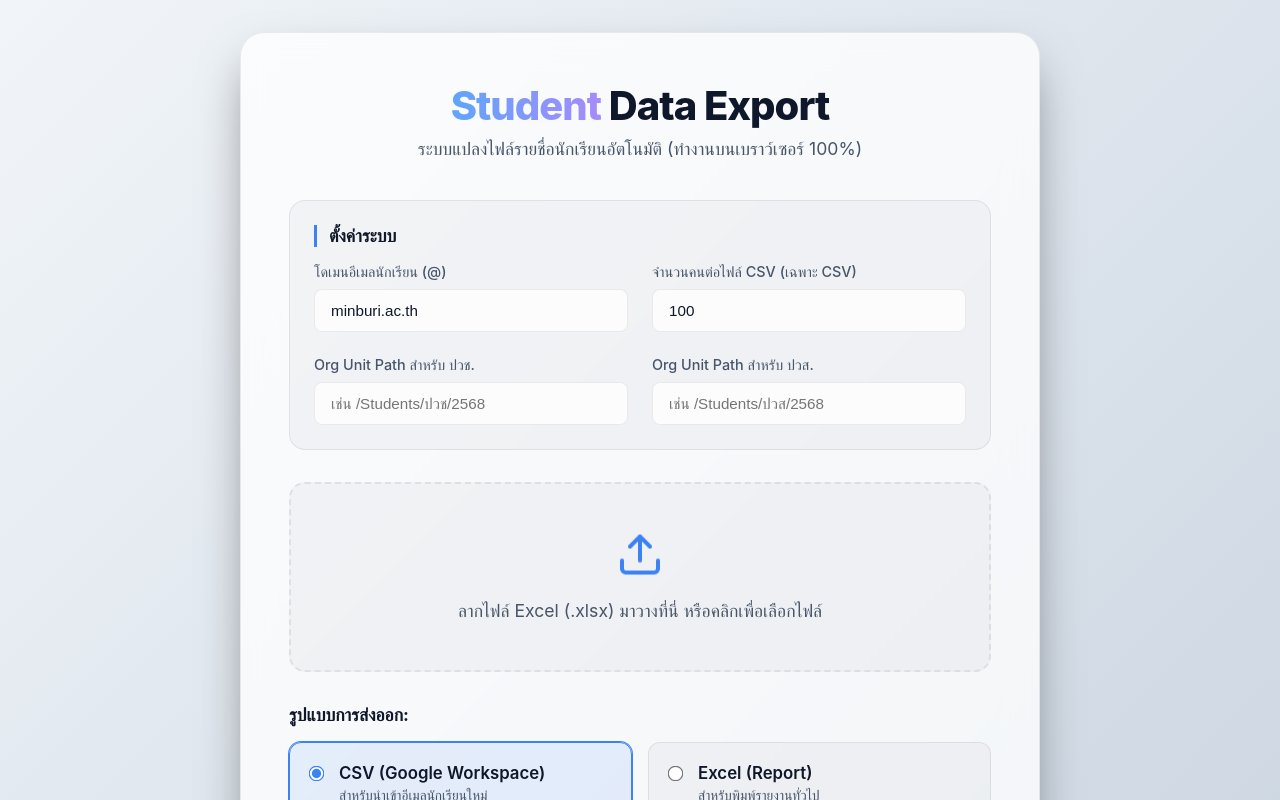
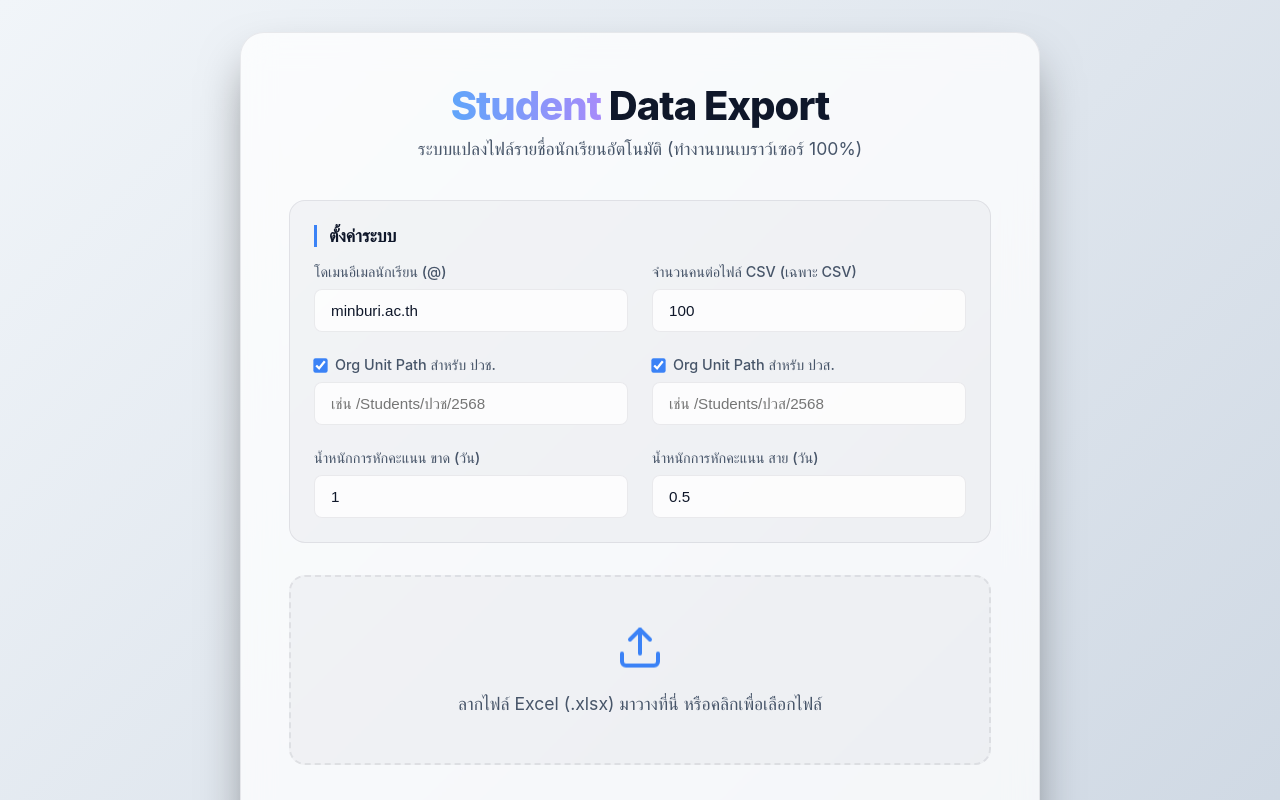
Before and after one commit to Jaobie-BN/student-export-web, a Next.js app: page / in a window 1280 px wide. Shown: the top 800 px of the page. Built offline with nearby package versions, Linux system fonts and the light colour scheme.

Commit message:
update 2.0

```diff
--- a/app/page.js
+++ b/app/page.js
@@ -12,6 +12,10 @@ export default function Home() {
   const [batchSize, setBatchSize] = useState(100);
   const [orgUnitPVC, setOrgUnitPVC] = useState('');
   const [orgUnitPVS, setOrgUnitPVS] = useState('');
+  const [usePVC, setUsePVC] = useState(true);
+  const [usePVS, setUsePVS] = useState(true);
+  const [absentWeight, setAbsentWeight] = useState(1.0);
+  const [lateWeight, setLateWeight] = useState(0.5);
   const [isSettingsLoaded, setIsSettingsLoaded] = useState(false);
   const [parsedData, setParsedData] = useState(null);
   const [isDragging, setIsDragging] = useState(false);
@@ -26,11 +30,19 @@ export default function Home() {
     const savedBatchSize = localStorage.getItem('student_export_batchSize');
     const savedPVC = localStorage.getItem('student_export_orgUnitPVC');
     const savedPVS = localStorage.getItem('student_export_orgUnitPVS');
+    const savedUsePVC = localStorage.getItem('student_export_usePVC');
+    const savedUsePVS = localStorage.getItem('student_export_usePVS');
+    const savedAbsentWeight = localStorage.getItem('student_export_absentWeight');
+    const savedLateWeight = localStorage.getItem('student_export_lateWeight');
 
     if (savedDomain !== null) setCustomDomain(savedDomain);
     if (savedBatchSize !== null) setBatchSize(parseInt(savedBatchSize) || 100);
     if (savedPVC !== null) setOrgUnitPVC(savedPVC);
     if (savedPVS !== null) setOrgUnitPVS(savedPVS);
+    if (savedUsePVC !== null) setUsePVC(savedUsePVC === 'true');
+    if (savedUsePVS !== null) setUsePVS(savedUsePVS === 'true');
+    if (savedAbsentWeight !== null) setAbsentWeight(parseFloat(savedAbsentWeight) || 1.0);
+    if (savedLateWeight !== null) setLateWeight(parseFloat(savedLateWeight) || 0.5);
     setIsSettingsLoaded(true);
   }, []);
 
@@ -41,7 +53,11 @@ export default function Home() {
     localStorage.setItem('student_export_batchSize', String(batchSize));
     localStorage.setItem('student_export_orgUnitPVC', orgUnitPVC);
     localStorage.setItem('student_export_orgUnitPVS', orgUnitPVS);
-  }, [customDomain, batchSize, orgUnitPVC, orgUnitPVS, isSettingsLoaded]);
+    localStorage.setItem('student_export_usePVC', String(usePVC));
+    localStorage.setItem('student_export_usePVS', String(usePVS));
+    localStorage.setItem('student_export_absentWeight', String(absentWeight));
+    localStorage.setItem('student_export_lateWeight', String(lateWeight));
+  }, [customDomain, batchSize, orgUnitPVC, orgUnitPVS, usePVC, usePVS, absentWeight, lateWeight, isSettingsLoaded]);
 
   const handleDragOver = (e) => {
     e.preventDefault();
@@ -118,12 +134,17 @@ export default function Home() {
       return;
     }
 
-    if (!orgUnitPVC.trim()) {
+    if (!usePVC && !usePVS) {
+      setError('กรุณาเลือกอย่างน้อยหนึ่งระดับชั้น (ปวช. หรือ ปวส.)');
+      return;
+    }
+
+    if (usePVC && !orgUnitPVC.trim()) {
       setError('กรุณากรอก Org Unit Path สำหรับ ปวช.');
       return;
     }
 
-    if (!orgUnitPVS.trim()) {
+    if (usePVS && !orgUnitPVS.trim()) {
       setError('กรุณากรอก Org Unit Path สำหรับ ปวส.');
       return;
     }
@@ -158,7 +179,11 @@ export default function Home() {
         batchSize,
         orgUnitPVC.trim(),
         orgUnitPVS.trim(),
-        onProgress
+        onProgress,
+        absentWeight,
+        lateWeight,
+        usePVC,
+        usePVS
       );
 
       setParsedData({
@@ -224,24 +249,70 @@ export default function Home() {
               />
             </div>
             <div className={styles.inputGroup}>
-              <label htmlFor="orgUnitPVC">Org Unit Path สำหรับ ปวช.</label>
+              <label htmlFor="orgUnitPVC" className={!usePVC ? styles.disabledLabel : ''} style={{ display: 'flex', alignItems: 'center', gap: '8px', cursor: 'pointer', userSelect: 'none' }}>
+                <input
+                  type="checkbox"
+                  checked={usePVC}
+                  onChange={(e) => setUsePVC(e.target.checked)}
+                  disabled={isProcessing}
+                  style={{ accentColor: 'var(--primary)', transform: 'scale(1.1)' }}
+                />
+                Org Unit Path สำหรับ ปวช.
+              </label>
               <input
                 id="orgUnitPVC"
                 type="text"
                 value={orgUnitPVC}
                 onChange={(e) => setOrgUnitPVC(e.target.value)}
-                placeholder="เช่น /Students/ปวช/2568"
-                disabled={isProcessing}
+                placeholder={usePVC ? "เช่น /Students/ปวช/2568" : "ไม่ได้เลือกใช้งาน"}
+                disabled={!usePVC || isProcessing}
+                className={!usePVC ? styles.disabledInput : ''}
               />
             </div>
             <div className={styles.inputGroup}>
-              <label htmlFor="orgUnitPVS">Org Unit Path สำหรับ ปวส.</label>
+              <label htmlFor="orgUnitPVS" className={!usePVS ? styles.disabledLabel : ''} style={{ display: 'flex', alignItems: 'center', gap: '8px', cursor: 'pointer', userSelect: 'none' }}>
+                <input
+                  type="checkbox"
+                  checked={usePVS}
+                  onChange={(e) => setUsePVS(e.target.checked)}
+                  disabled={isProcessing}
+                  style={{ accentColor: 'var(--primary)', transform: 'scale(1.1)' }}
+                />
+                Org Unit Path สำหรับ ปวส.
+              </label>
               <input
                 id="orgUnitPVS"
                 type="text"
                 value={orgUnitPVS}
                 onChange={(e) => setOrgUnitPVS(e.target.value)}
-                placeholder="เช่น /Students/ปวส/2568"
+                placeholder={usePVS ? "เช่น /Students/ปวส/2568" : "ไม่ได้เลือกใช้งาน"}
+                disabled={!usePVS || isProcessing}
+                className={!usePVS ? styles.disabledInput : ''}
+              />
+            </div>
+            <div className={styles.inputGroup}>
+              <label htmlFor="absentWeight">น้ำหนักการหักคะแนน ขาด (วัน)</label>
+              <input
+                id="absentWeight"
+                type="number"
+                step="0.1"
+                min="0"
+                value={absentWeight}
+                onChange={(e) => setAbsentWeight(Math.max(0, parseFloat(e.target.value) || 0))}
+                placeholder="เช่น 1.0"
+                disabled={isProcessing}
+              />
+            </div>
+            <div className={styles.inputGroup}>
+              <label htmlFor="lateWeight">น้ำหนักการหักคะแนน สาย (วัน)</label>
+              <input
+                id="lateWeight"
+                type="number"
+                step="0.1"
+                min="0"
+                value={lateWeight}
+                onChange={(e) => setLateWeight(Math.max(0, parseFloat(e.target.value) || 0))}
+                placeholder="เช่น 0.5"
                 disabled={isProcessing}
               />
             </div>
@@ -401,11 +472,15 @@ export default function Home() {
                           <th>นามสกุล</th>
                           <th>อีเมล</th>
                           <th>Org Unit Path</th>
+                          <th>ขาด (ครั้ง)</th>
+                          <th>สาย (ครั้ง)</th>
+                          <th>% เข้าเรียน</th>
                         </tr>
                       </thead>
                       <tbody>
                         {parsedData.preview.pvc.map((student, idx) => {
                           const dynamicEmail = `${student.password}@${customDomain}`;
+                          const isLowAttendance = student.attendancePercent < 80;
                           return (
                             <tr key={idx}>
                               <td>{idx + 1}</td>
@@ -422,6 +497,11 @@ export default function Home() {
                                 className={styles.highlightPulse}
                               >
                                 <code>{orgUnitPVC}</code>
+                              </td>
+                              <td>{student.absentCount}</td>
+                              <td>{student.lateCount}</td>
+                              <td className={isLowAttendance ? styles.lowAttendance : styles.goodAttendance}>
+                                {student.attendancePercent}%
                               </td>
                             </tr>
                           );
@@ -449,11 +529,15 @@ export default function Home() {
                           <th>นามสกุล</th>
                           <th>อีเมล</th>
                           <th>Org Unit Path</th>
+                          <th>ขาด (ครั้ง)</th>
+                          <th>สาย (ครั้ง)</th>
+                          <th>% เข้าเรียน</th>
                         </tr>
                       </thead>
                       <tbody>
                         {parsedData.preview.pvs.map((student, idx) => {
                           const dynamicEmail = `${student.password}@${customDomain}`;
+                          const isLowAttendance = student.attendancePercent < 80;
                           return (
                             <tr key={idx}>
                               <td>{idx + 1}</td>
@@ -470,6 +554,11 @@ export default function Home() {
                                 className={styles.highlightPulse}
                               >
                                 <code>{orgUnitPVS}</code>
+                              </td>
+                              <td>{student.absentCount}</td>
+                              <td>{student.lateCount}</td>
+                              <td className={isLowAttendance ? styles.lowAttendance : styles.goodAttendance}>
+                                {student.attendancePercent}%
                               </td>
                             </tr>
                           );
--- a/app/page.module.css
+++ b/app/page.module.css
@@ -546,3 +546,13 @@
   margin-top: 1rem;
   font-style: italic;
 }
+
+.lowAttendance {
+  color: var(--text-error) !important;
+  font-weight: 700;
+}
+
+.goodAttendance {
+  color: var(--text-success) !important;
+  font-weight: 700;
+}
```
Also changed, not shown: utils/parser.js (+70 -10 lines).
